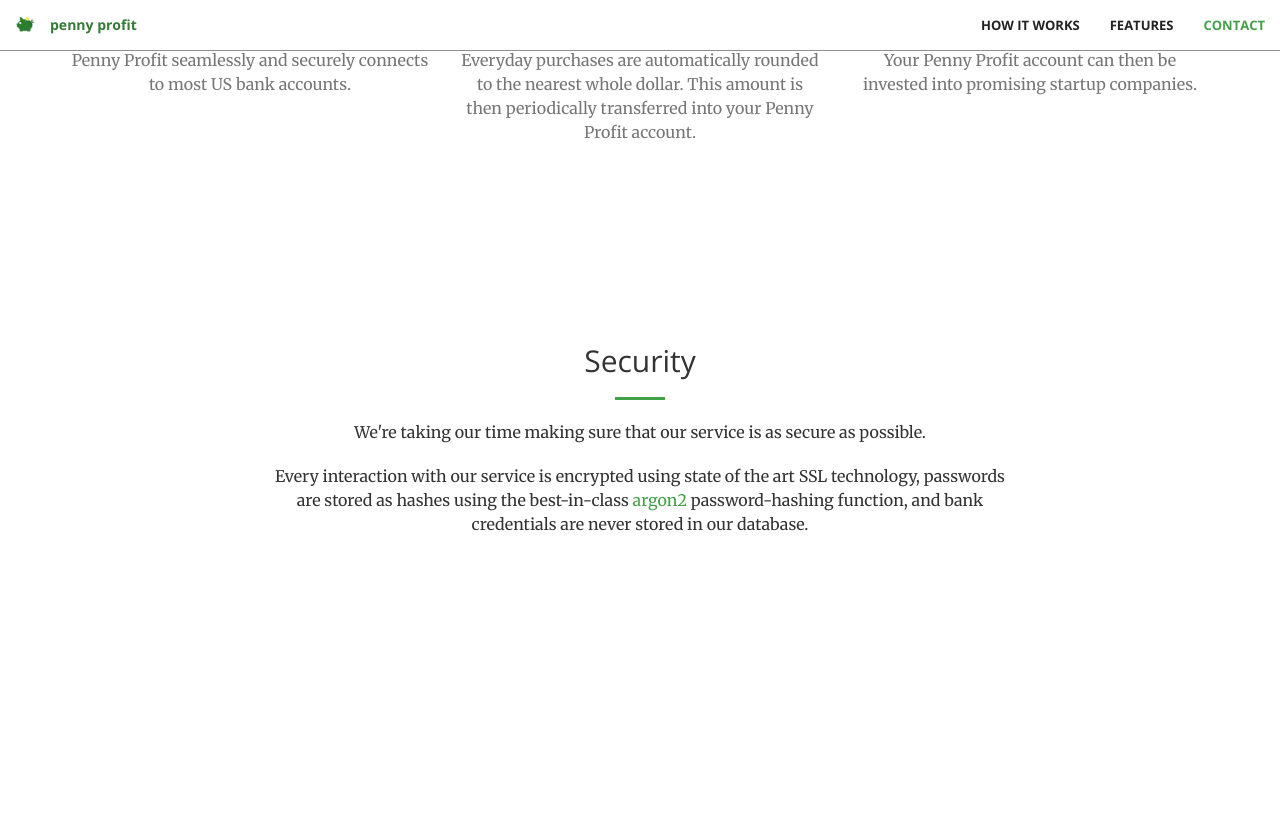
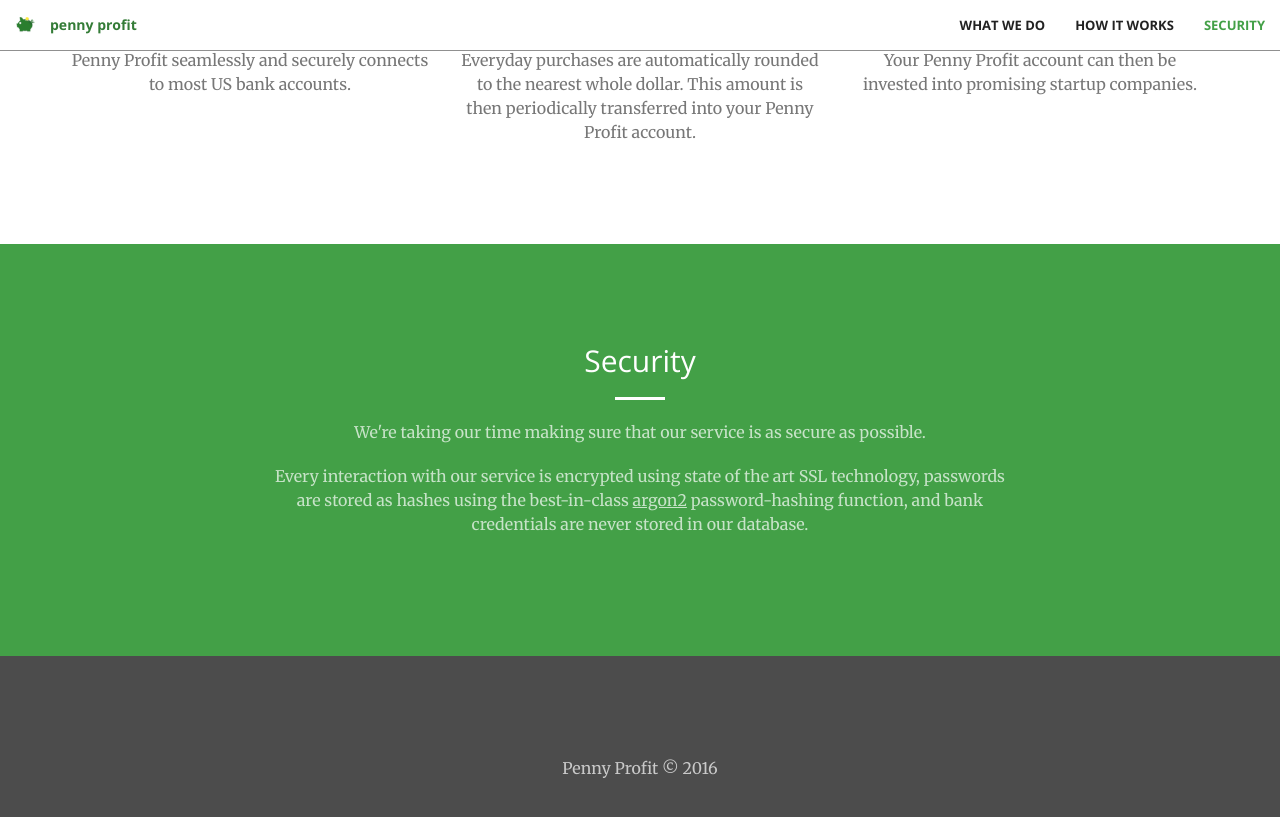
Before and after one commit to OscarMarshall/pennyprofit.github.io, a Jekyll site: the page built from index.html, in a window 1280 px wide and 900 px high, scrolled down 1552 px. Shown: the top 817 px of the window. Built offline with Jekyll 4.4.1, drawn with Linux system fonts in a browser that asks for light colours; before the commit the page ends 2208 px from its top, so only the background shows below that.

Commit message:
Change security to a green background and add a footer

```diff
--- a/_includes/contact.html
+++ b/_includes/contact.html
@@ -1,12 +1,22 @@
-<section id="contact">
+<section id="contact" class="bg-primary">
     <div class="container">
         <div class="row">
             <div class="col-lg-8 col-lg-offset-2 text-center">
                 <h2 class="section-heading">Security</h2>
-                <hr class="primary">
-                <p>We're taking our time making sure that our service is as secure as possible.</p>
-                <p>Every interaction with our service is encrypted using state of the art SSL technology, passwords are stored as hashes using the best-in-class <a href="https://password-hashing.net/">argon2</a> password-hashing function, and bank credentials are never stored in our database.</p>
+                <hr class="light">
+                <p class="text-faded">We're taking our time making sure that our service is as secure as possible.</p>
+                <p class="text-faded">Every interaction with our service is encrypted using state of the art SSL technology, passwords are stored as hashes using the best-in-class <a href="https://password-hashing.net/" style="color:rgba(255, 255, 255, 0.7);text-decoration:underline">argon2</a> password-hashing function, and bank credentials are never stored in our database.</p>
             </div>
       </div>
     </div>
 </section>
+<section style="background-color:rgba(0, 0, 0, 0.7)">
+  <div class="container">
+      <div class="row">
+          <div class="col-xs-12 text-center">
+              <p class="text-faded">Penny Profit &copy; 2016</p>
+              <!--<p class="text-faded">Contact: Alex Hill, <a href="mailto:alex@mypennyprofit.com">alex@mypennyprofit.com</a></p>-->
+          </div>
+    </div>
+  </div>
+</section>
--- a/_includes/nav.html
+++ b/_includes/nav.html
@@ -15,13 +15,13 @@
         <div class="collapse navbar-collapse" id="bs-example-navbar-collapse-1">
             <ul class="nav navbar-nav navbar-right">
                 <li>
-                    <a class="page-scroll" href="#about">How it works</a>
+                    <a class="page-scroll" href="#about">What We Do</a>
                 </li>
                 <li>
-                    <a class="page-scroll" href="#services">Features</a>
+                    <a class="page-scroll" href="#services">How it Works</a>
                 </li>
                 <li>
-                    <a class="page-scroll" href="#contact">Contact</a>
+                    <a class="page-scroll" href="#contact">Security</a>
                 </li>
                 <!--<li>
                     <a>Sign-in</a>
```
